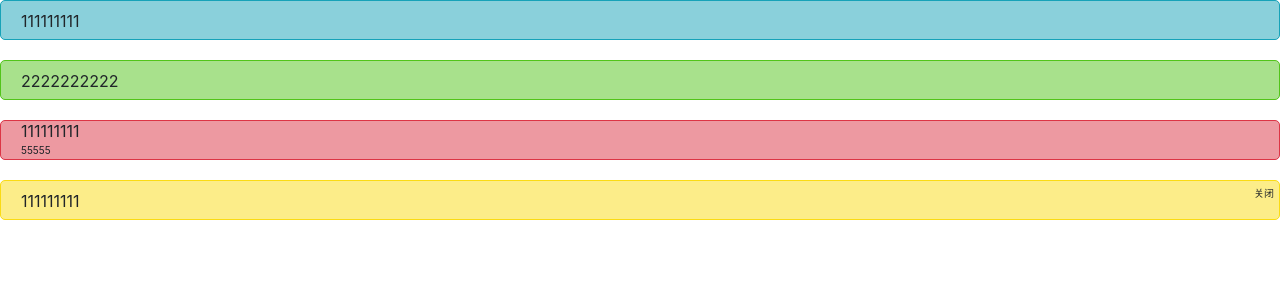
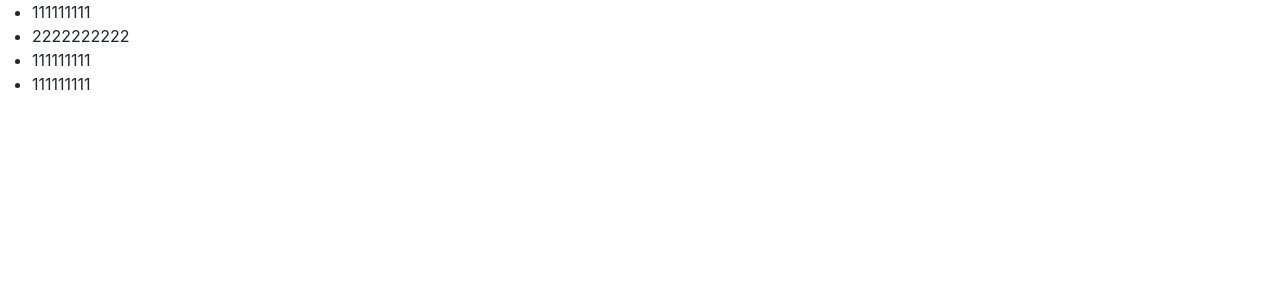
Before and after one commit to caoyangyicn/creact, a React (Create React App) app: page / in a window 1280 px wide. Shown: the top 300 px of the page. Built offline with nearby package versions, Linux system fonts and the light colour scheme.

Commit message:
Menu组件

```diff
--- a/src/App.js
+++ b/src/App.js
@@ -1,15 +1,17 @@
 import Alert, {AlertType} from "./components/Alert/alert";
+import Menu from './components/Menu/menu';
+import MenuItem from './components/Menu/menuItem';
 
 
 function App() {
   return (
     <div className="App">
-      <header className="App-header">
-          <Alert type={AlertType.Info} className="toButtom">111111111</Alert>
-          <Alert type={AlertType.Success} className="toButtom">2222222222</Alert>
-          <Alert type={AlertType.Danger} className="toButtom" desc="55555">111111111</Alert>
-          <Alert type={AlertType.Warning} className="toButtom" hasClose >111111111</Alert>
-      </header>
+      <Menu onSelect={(e) => console.log(e)}>
+          <MenuItem index={0}>111111111</MenuItem>
+          <MenuItem index={1} disabled>2222222222</MenuItem>
+          <MenuItem index={2}>111111111</MenuItem>
+          <MenuItem index={3}>111111111</MenuItem>
+      </Menu>
     </div>
   );
 }
--- /dev/null
+++ b/src/components/Menu/menu.tsx
@@ -0,0 +1,60 @@
+import React, {FC, createContext, useState} from "react";
+import classNames from "classnames";
+
+type MenuMode = 'horizontal' | 'vertical';
+type selectCallback = (selectedIndex: number) => void;
+
+interface MenuProps {
+    defaultIndex?: number;
+    mode?: MenuMode;
+    className?: string;
+    style?: React.CSSProperties;
+    onSelect?: selectCallback;
+    children: React.ReactNode;
+}
+
+interface IMenuContext {
+    index: number;
+    onselect?: selectCallback;
+}
+
+export const MenuContext = createContext<IMenuContext>({ index: 0 });
+const Menu: FC<MenuProps> = (props) => {
+    const {
+        defaultIndex = 0,
+        mode = 'horizontal',
+        className,
+        style,
+        onSelect,
+        children
+    } = props;
+    const [ currentActive, setActive ] = useState(defaultIndex);
+    const classes = classNames('menu', className, {
+        [`menu-${mode}`]: mode
+    });
+
+    const passedContext: IMenuContext = {
+        index: currentActive ? currentActive : 0,
+        onselect: (index: number) => {
+            setActive(index);
+            if(onSelect){
+                onSelect(index);
+            }
+        }
+    }
+    const handleClick = (index: number) => {
+        if (onSelect) {
+            onSelect(index);
+        }
+    };
+
+    return (
+        <ul className={classes} style={style}>
+            <MenuContext.Provider value={passedContext}>
+                {children}
+            </MenuContext.Provider>
+        </ul>
+    );
+}
+
+export default Menu;
--- /dev/null
+++ b/src/components/Menu/menuItem.tsx
@@ -0,0 +1,39 @@
+import React, {AnchorHTMLAttributes, ButtonHTMLAttributes, FC} from "react";
+import classNames from "classnames";
+import { MenuContext } from "./menu"
+interface MenuItemProps {
+    index: number;
+    disabled?: boolean;
+    className?: string;
+    style?: React.CSSProperties;
+    children: React.ReactNode;
+}
+
+const MenuItem: FC<MenuItemProps> = (props) => {
+    const context = React.useContext(MenuContext);
+    const {
+        index,
+        disabled,
+        className,
+        style,
+        children
+    } = props;
+
+    const classes = classNames('menu-item', className, {
+        'is-disabled': disabled,
+        'is-active': context.index === index
+    });
+
+    const handleClick = () => {
+        if (context.onselect && !disabled) {
+            context.onselect(index);
+        }
+    }
+    return (
+        <li className={classes} style={style} onClick={handleClick}>
+            {children}
+        </li>
+    );
+}
+
+export default MenuItem;
```
Also changed, not shown: src/components/Menu/_style.scss (added), 2 other files (tests, documents, lock files or other folders).
